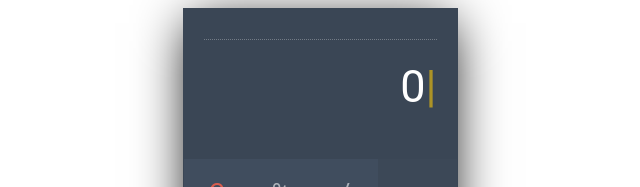
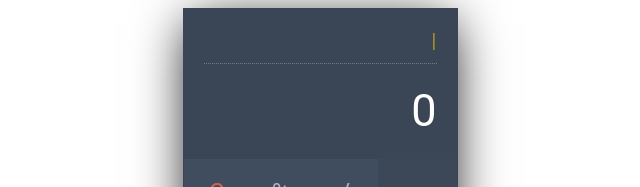
Before and after one commit to yourgotocoder/mean-section-a, an Angular app: page / in a window 1280 px wide. Shown: the top 187 px of the page, without its empty margins (320-960 px from the left). Built offline with nearby package versions, Linux system fonts and the light colour scheme.

Commit message:
Minor changes to how UI works

```diff
--- a/src/app/app.component.html
+++ b/src/app/app.component.html
@@ -1,8 +1,10 @@
 <div class="container">
   <div class="calc-body">
     <div class="calc-screen">
-      <div class="calc-operation">{{getInputData()}}</div>
-      <div class="calc-typed">{{result}}<span class="blink-me">|</span></div>
+      <div class="calc-operation">
+        {{ getInputData() }}<span class="blink-me">|</span>
+      </div>
+      <div class="calc-typed">{{ result }}</div>
     </div>
     <div class="calc-button-row">
       <div class="button c">C</div>
@@ -31,9 +33,8 @@
     <div class="calc-button-row">
       <div class="button" (click)="setCurrentInput('.')">.</div>
       <div class="button" (click)="setCurrentInput('0')">0</div>
-      <div class="button">
-        <</div>
-          <div class="button l">=</div>
-      </div>
+      <div class="button"><</div>
+      <div class="button l">=</div>
     </div>
   </div>
+</div>
```
